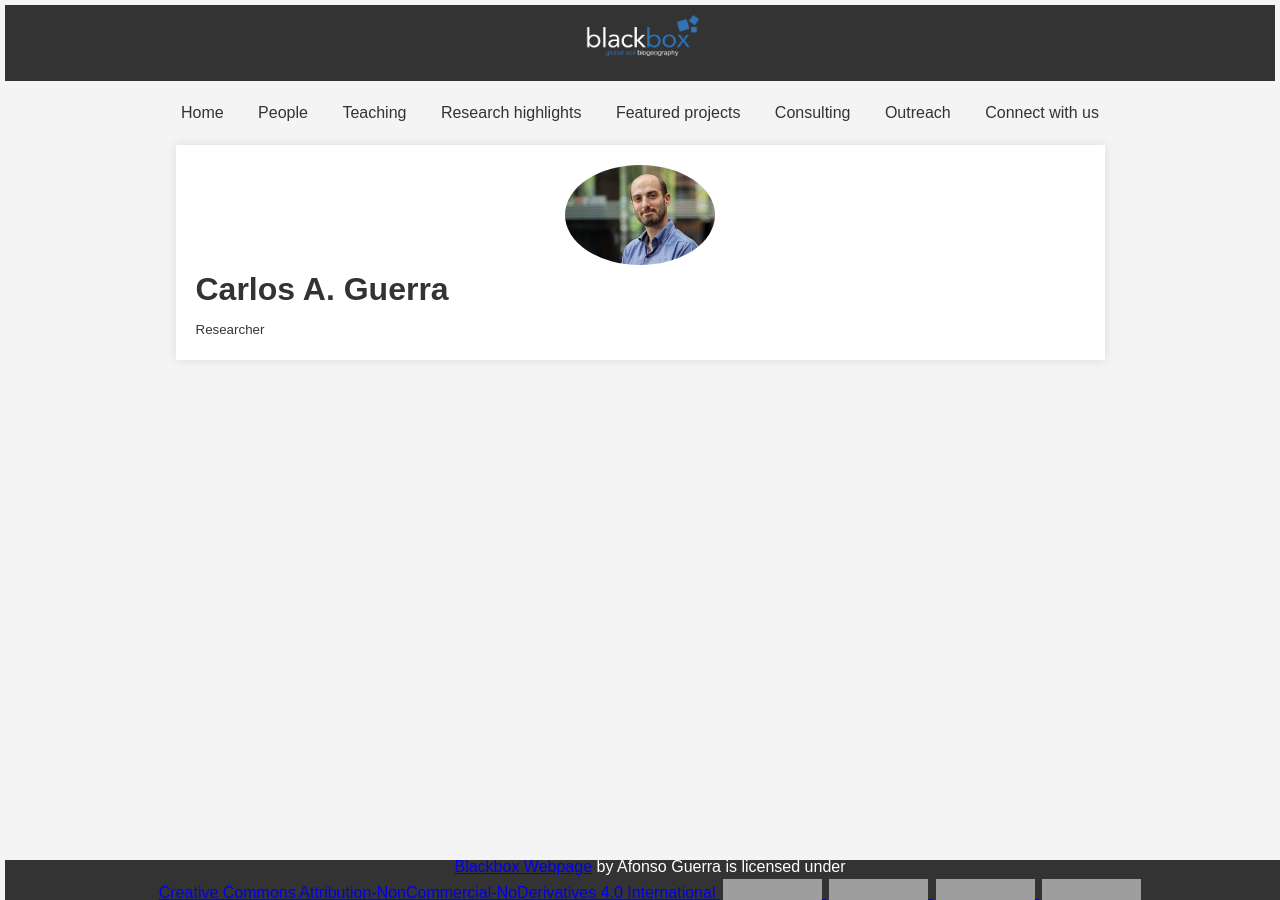
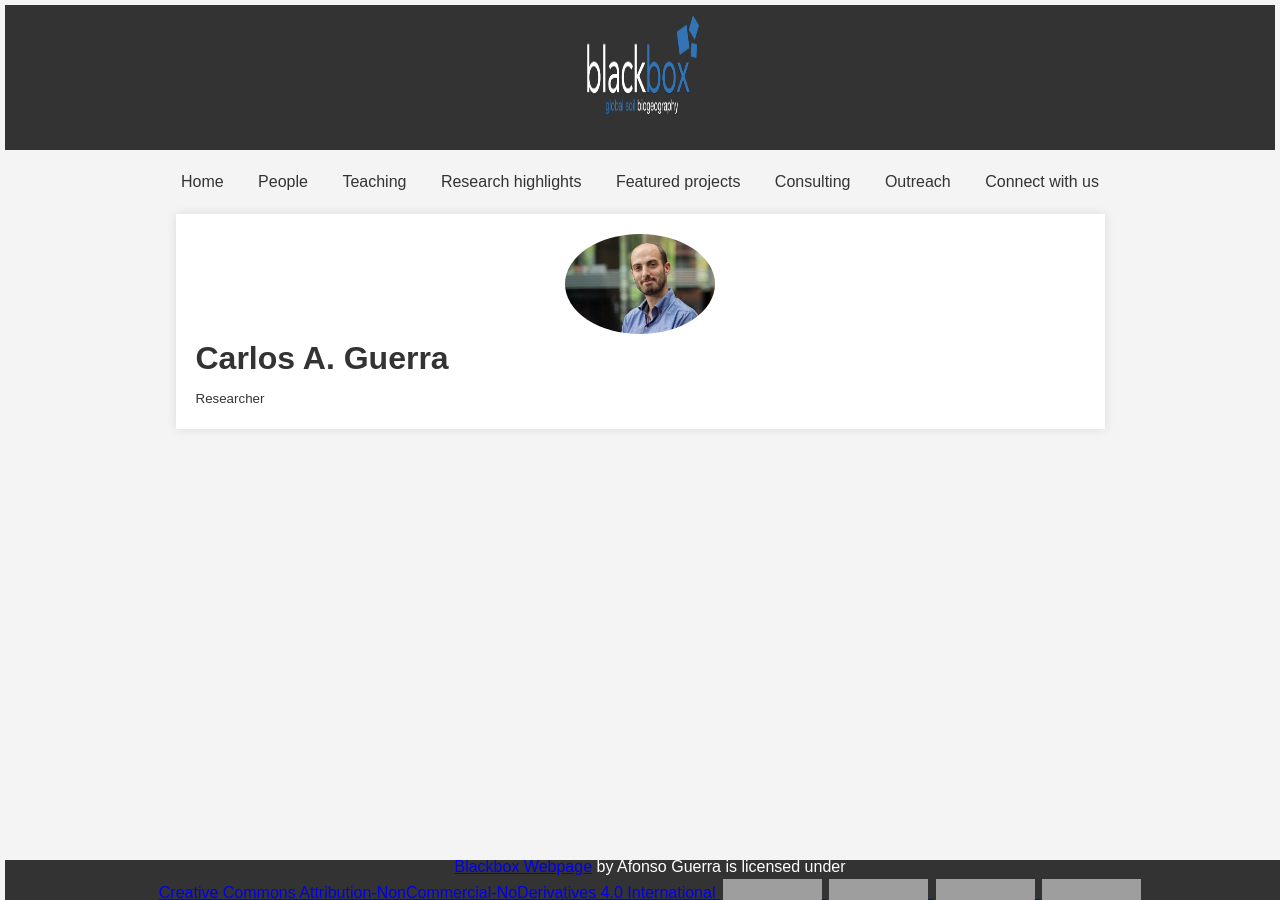
Before and after one commit to Blackboxgeo/blackbox.github.io, a Jekyll site: the page people/index.html, which Jekyll copies as it is, in a window 1280 px wide. Built offline with Jekyll 4.4.1, drawn with Linux system fonts in a browser that asks for light colours; grey boxes are pictures that could not be loaded.

```diff
--- a/people/index.html
+++ b/people/index.html
@@ -39,7 +39,7 @@
 
         header img {
             width: 118px;
-            height: 49px;
+            height: 118px;
         }
 
         nav {
```
